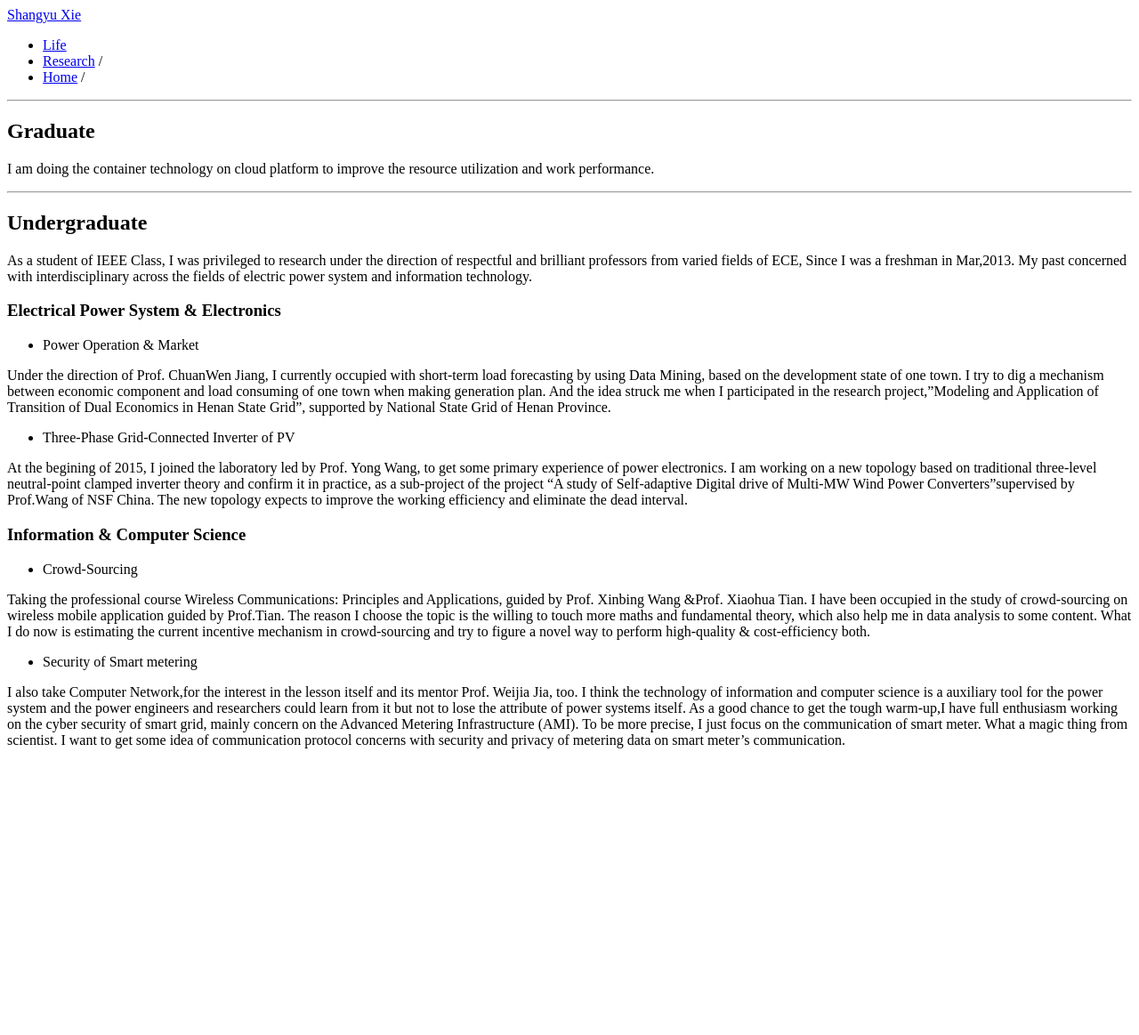
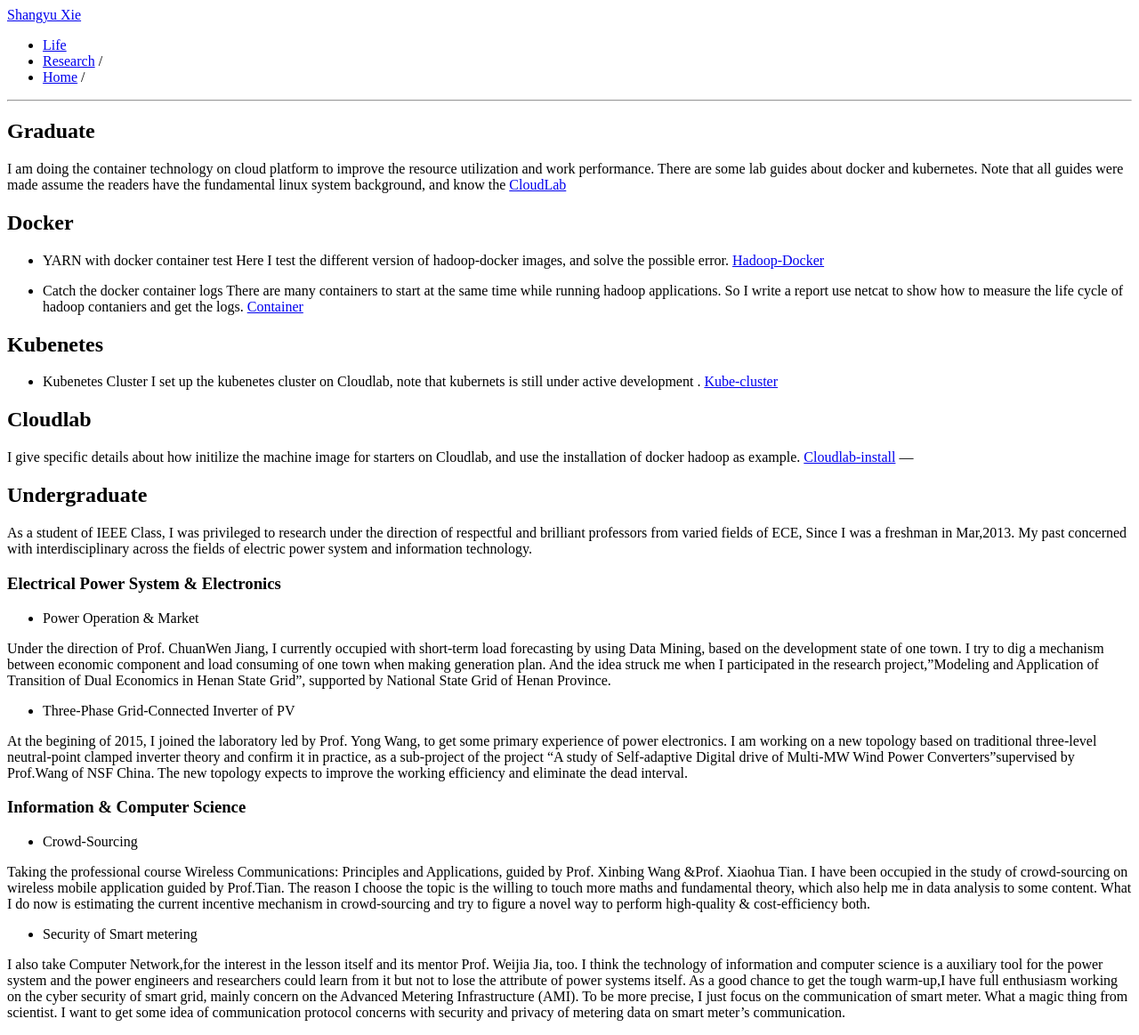
Before and after one commit to songwellxie/songwellxie.github.io, a Jekyll site: the page built from research.md, in a window 1280 px wide. Shown: the whole page at 89% size. Built offline with Jekyll 4.4.1, drawn with Linux system fonts in a browser that asks for light colours; our own code applies the rules of GitHub Pages for plain Markdown files; before the commit the page ends 900 px from its top, so only the background shows below that.

Commit message:
Update research.md

```diff
--- a/research.md
+++ b/research.md
@@ -3,8 +3,21 @@ layout: default
 ---
 
 ## Graduate
-I am doing the container technology on cloud platform to improve the resource utilization and work performance.
+I am doing the container technology on cloud platform to improve the resource utilization and work performance. There are some lab guides about docker and kubernetes. Note that all guides were made assume the readers have the fundamental linux system background, and know the [CloudLab](https://cloudlab.us/)
 
+## Docker
+* YARN with docker container test
+Here I test the different version of hadoop-docker images, and solve the possible error. [Hadoop-Docker](Hadoop-Docker.pdf)
+
+* Catch the docker container logs
+There are many containers to start at the same time while running hadoop applications. So I write a report use netcat to show how to measure the life cycle of hadoop contaniers and get the logs. [Container](Container-log.pdf)
+
+## Kubenetes
+* Kubenetes Cluster
+I set up the kubenetes cluster on Cloudlab, note that kubernets is still under active development . [Kube-cluster](kube-cluster.pdf)
+
+## Cloudlab
+I give specific details about how initilize the machine image for starters on Cloudlab, and use the installation of docker hadoop as example. [Cloudlab-install](Cloudlab-install.pdf)
 ---
 
 ## Undergraduate
```
